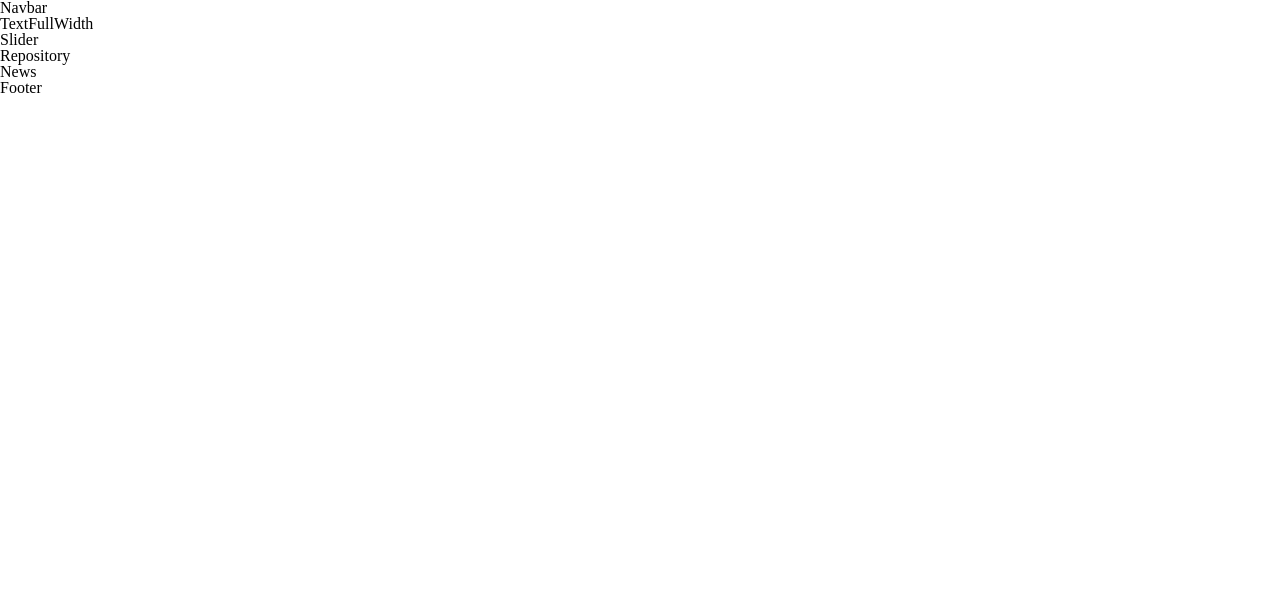
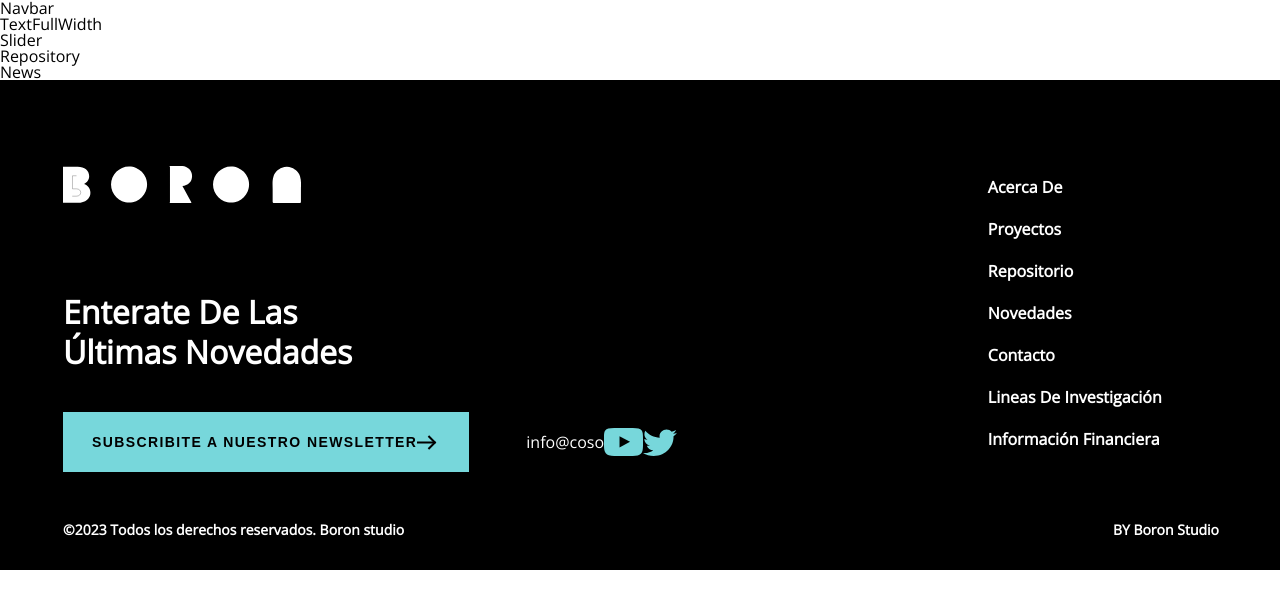
Before and after one commit to Arctic-T/boroa-test, a React (Vite) app: page / in a window 1280 px wide. Shown: the top 608 px of the page. Built offline with nearby package versions, Linux system fonts and the light colour scheme.

Commit message:
footer component styles

```diff
--- a/index.html
+++ b/index.html
@@ -3,6 +3,12 @@
   <head>
     <meta charset="UTF-8" />
     <link rel="icon" type="image/svg+xml" href="/vite.svg" />
+    <link rel="preconnect" href="https://fonts.googleapis.com" />
+    <link rel="preconnect" href="https://fonts.gstatic.com" crossorigin />
+    <link
+      href="https://fonts.googleapis.com/css2?family=Open+Sans&display=swap"
+      rel="stylesheet"
+    />
     <meta name="viewport" content="width=device-width, initial-scale=1.0" />
     <title>Vite + React</title>
   </head>
--- a/src/components/Footer.jsx
+++ b/src/components/Footer.jsx
@@ -1,5 +1,42 @@
+import Boron from "../icons/boron";
+import Twitter from "../icons/twiiter";
+import Youtube from "../icons/youtube";
+import RightArrow from "../icons/right-arrow";
+
 export default function Footer() {
   return (
-    <p>Footer</p>
-  )
+    <footer className="footer">
+      <div className="footer-content">
+        <div className="footer-boron">
+          <div className="footer-boron-icon">
+            <Boron />
+          </div>
+          <p className="footer-news">enterate de las últimas novedades</p>
+          <div className="footer-information">
+            <button className="footer-information-button">
+              <span>Subscribite a nuestro newsletter</span> <RightArrow />
+            </button>
+            <p>info@coso</p>
+            <Youtube />
+            <Twitter />
+          </div>
+        </div>
+        <div className="footer-list-wrapper">
+          <ul className="footer-list">
+            <li>acerca de</li>
+            <li>proyectos</li>
+            <li>repositorio</li>
+            <li>novedades</li>
+            <li>contacto</li>
+            <li>lineas de investigación</li>
+            <li>información financiera</li>
+          </ul>
+        </div>
+      </div>
+      <div className="footer-copyright">
+        <p>©2023 Todos los derechos reservados. Boron studio</p>
+        <p className="footer-by">bY boron studio</p>
+      </div>
+    </footer>
+  );
 }
--- /dev/null
+++ b/src/icons/boron.jsx
@@ -0,0 +1,45 @@
+export default function Boron() {
+  return (
+    <svg
+      width="238"
+      height="37"
+      viewBox="0 0 238 37"
+      fill="none"
+      xmlns="http://www.w3.org/2000/svg"
+    >
+      <g clip-path="url(#clip0_1_244)">
+        <path
+          d="M59.0476 35.1645C56.9215 34.2417 54.9877 32.9287 53.3466 31.2937C51.7056 29.655 50.386 27.7244 49.4558 25.6014C48.5125 23.3775 48.0277 20.9865 48.0305 18.5714C48.0277 16.1608 48.5125 13.7745 49.4558 11.5556C50.3842 9.43159 51.704 7.50065 53.3466 5.86331C54.9802 4.22291 56.9161 2.91333 59.0476 2.00674C61.2681 1.05918 63.6591 0.574903 66.0739 0.583659C68.4888 0.573294 70.8803 1.05763 73.1004 2.00674C75.2293 2.91801 77.1643 4.22701 78.8013 5.86331C80.4369 7.49749 81.7431 9.42987 82.6494 11.5556C83.5984 13.7728 84.0834 16.1602 84.0746 18.5714C84.0837 20.9871 83.5987 23.3793 82.6494 25.6014C81.7397 27.7253 80.4339 29.657 78.8013 31.2937C77.1575 32.9253 75.2244 34.2379 73.1004 35.1645C70.8784 36.1074 68.4882 36.5915 66.0739 36.5875C63.6597 36.5903 61.2699 36.1063 59.0476 35.1645Z"
+          fill="white"
+        />
+        <path
+          d="M119.435 19.9086C121.983 19.8873 124.42 18.8648 126.219 17.0625C127.153 16.1616 127.889 15.0763 128.38 13.8757C128.87 12.6751 129.105 11.3856 129.069 10.0894C129.077 7.47229 128.053 4.9572 126.219 3.08784C125.344 2.15561 124.293 1.4063 123.126 0.88348C121.959 0.360662 120.699 0.0747911 119.421 0.0424805H106.465C106.223 0.0424805 106.964 0.697059 106.964 0.938982V36.2598C106.964 36.5017 106.223 37.0425 106.465 37.0425H127.986C128.114 37.0425 128.214 36.7721 128.285 36.6582C128.32 36.59 128.339 36.5143 128.339 36.4376C128.339 36.3609 128.32 36.2853 128.285 36.2171L119.435 19.9086Z"
+          fill="white"
+        />
+        <path
+          d="M161.037 35.1644C158.913 34.239 156.979 32.9263 155.336 31.2936C153.695 29.655 152.376 27.7244 151.446 25.6013C150.502 23.3774 150.017 20.9865 150.02 18.5713C150.017 16.1608 150.502 13.7745 151.446 11.5556C152.374 9.43155 153.694 7.50062 155.336 5.86327C156.972 4.22589 158.908 2.91673 161.037 2.0067C163.258 1.05914 165.649 0.574866 168.064 0.583622C170.483 0.574528 172.879 1.05878 175.104 2.0067C177.234 2.91673 179.169 4.22589 180.805 5.86327C182.446 7.49357 183.753 9.42692 184.654 11.5556C185.61 13.7705 186.095 16.1595 186.079 18.5713C186.095 20.9878 185.61 23.3814 184.654 25.6013C183.749 27.7281 182.443 29.6608 180.805 31.2936C179.162 32.9263 177.229 34.239 175.104 35.1644C172.877 36.1063 170.483 36.5903 168.064 36.5875C165.65 36.5903 163.26 36.1063 161.037 35.1644Z"
+          fill="white"
+        />
+        <path
+          d="M14.7085 36.7439H0V0.782715H14.6657C21.6066 0.782715 26.1816 4.625 26.1816 10.2319C26.1717 11.8767 25.6863 13.4836 24.7836 14.8594C23.881 16.2353 22.5997 17.3216 21.0935 17.9877C22.9126 18.612 24.4955 19.7797 25.6274 21.3326C26.7594 22.8854 27.3856 24.7482 27.4215 26.6685C27.4215 32.6739 22.3763 36.7439 14.7085 36.7439Z"
+          fill="white"
+        />
+        <path
+          d="M9.22119 30.1975H13.2405C16.0909 30.1975 17.73 28.6179 17.73 26.526C17.73 24.434 16.0054 22.8544 13.4543 22.8544H9.47781V9.77637H13.5254"
+          stroke="black"
+          stroke-width="0.25"
+          stroke-miterlimit="10"
+        />
+        <path
+          d="M237.06 10.3886C236.402 8.40372 235.295 6.59701 233.824 5.10903C232.359 3.60061 230.571 2.44274 228.594 1.7221C227.071 1.15235 225.459 0.858364 223.833 0.854004C222.189 0.858551 220.558 1.15243 219.016 1.7221C217.026 2.44188 215.224 3.59944 213.743 5.10903C212.272 6.59701 211.165 8.40372 210.507 10.3886C209.082 14.5156 209.652 19.0125 209.652 23.296V35.5771C209.652 35.8048 209.652 36.4167 209.852 36.559C210.051 36.7013 210.179 37.0002 210.35 37.0002H237.259C237.43 37.0002 237.601 36.6728 237.744 36.559C237.886 36.4452 237.929 35.9756 237.929 35.7336C237.929 31.6494 237.929 27.4656 237.929 23.3813C237.929 19.2971 238.413 14.5156 237.06 10.3886Z"
+          fill="white"
+        />
+      </g>
+      <defs>
+        <clipPath id="clip0_1_244">
+          <rect width="238" height="37" fill="white" />
+        </clipPath>
+      </defs>
+    </svg>
+  );
+}
--- /dev/null
+++ b/src/icons/right-arrow.jsx
@@ -0,0 +1,23 @@
+export default function RightArrow() {
+  return (
+    <svg
+      width="20"
+      height="15"
+      viewBox="0 0 20 15"
+      fill="none"
+      xmlns="http://www.w3.org/2000/svg"
+    >
+      <path
+        d="M11.4395 1L17.9395 7.5L11.4395 14"
+        stroke="black"
+        stroke-width="2"
+      />
+      <path
+        d="M17.4691 7.5H1.00024"
+        stroke="black"
+        stroke-width="2"
+        stroke-linecap="square"
+      />
+    </svg>
+  );
+}
--- /dev/null
+++ b/src/icons/twiiter.jsx
@@ -0,0 +1,18 @@
+export default function Twitter() {
+  return (
+    <svg
+      width="34"
+      height="27"
+      viewBox="0 0 34 27"
+      fill="none"
+      xmlns="http://www.w3.org/2000/svg"
+    >
+      <path
+        fill-rule="evenodd"
+        clip-rule="evenodd"
+        d="M10.6803 26.9999C23.5102 26.9999 30.5306 16.848 30.5306 8.05925C30.5306 7.77364 30.5306 7.48802 30.517 7.20241C31.8775 6.26771 33.0612 5.08642 34 3.74928C32.7483 4.28154 31.4014 4.632 29.9864 4.80076C31.4286 3.9829 32.5306 2.67176 33.0612 1.11393C31.7143 1.87986 30.2177 2.42512 28.6259 2.72371C27.3469 1.42551 25.5374 0.620605 23.5374 0.620605C19.6871 0.620605 16.5578 3.60651 16.5578 7.28041C16.5578 7.79969 16.6259 8.30585 16.7347 8.79916C10.9388 8.52654 5.79591 5.86537 2.35374 1.84096C1.7551 2.82759 1.41496 3.96988 1.41496 5.19019C1.41496 7.50097 2.65307 9.53919 4.51702 10.7335C3.37416 10.6946 2.29932 10.3961 1.36054 9.90274C1.36054 9.9287 1.36054 9.95468 1.36054 9.99362C1.36054 13.2131 3.7687 15.9133 6.95237 16.5235C6.36734 16.6793 5.7551 16.7572 5.11564 16.7572C4.66666 16.7572 4.23129 16.7183 3.80952 16.6404C4.69388 19.2887 7.27891 21.21 10.3265 21.2619C7.93197 23.0534 4.92518 24.118 1.65987 24.118C1.10205 24.118 0.544218 24.092 0 24.0271C3.07483 25.8965 6.74831 26.9999 10.6803 26.9999Z"
+        fill="#77D7DB"
+      />
+    </svg>
+  );
+}
--- /dev/null
+++ b/src/icons/youtube.jsx
@@ -0,0 +1,18 @@
+export default function Twitter() {
+  return (
+    <svg
+      width="39"
+      height="28"
+      viewBox="0 0 39 28"
+      fill="none"
+      xmlns="http://www.w3.org/2000/svg"
+    >
+      <path
+        fill-rule="evenodd"
+        clip-rule="evenodd"
+        d="M10.19 0C0 0 0 3.00403 0 10.3905V17.6095C0 24.6345 1.44314 28 10.19 28H28.81C36.7101 28 39 26.0326 39 17.6095V10.3905C39 2.61547 38.6149 0 28.81 0H10.19ZM15.5157 8.1547L26.0274 13.8028L15.5157 19.4873V8.1547Z"
+        fill="#77D7DB"
+      />
+    </svg>
+  );
+}
--- /dev/null
+++ b/src/styles/footer.scss
@@ -0,0 +1,70 @@
+.footer {
+  background-color: #000000;
+  color: #ffffff;
+  padding: 86px 61px 20px 63px;
+}
+
+.footer-content {
+  display: flex;
+  margin-bottom: 38px;
+}
+
+.footer-boron {
+  width: 80%;
+}
+
+.footer-boron-icon {
+  margin-bottom: 87px;
+}
+
+.footer-news {
+  font-weight: 700;
+  font-size: 32px;
+  line-height: 40px;
+  max-width: 356px;
+  margin-bottom: 40px;
+}
+
+.footer-information {
+  display: flex;
+  align-items: center;
+}
+
+.footer-information-button {
+  padding: 10px 32px 10px 29px;
+  background-color: #77d7db;
+  border: 0;
+  outline: 0;
+  letter-spacing: 0.1em;
+  text-transform: uppercase;
+  font-weight: 700;
+  font-size: 14px;
+  line-height: 40px;
+  display: flex;
+  align-items: center;
+  margin-right: 57px;
+}
+
+.footer-list-wrapped {
+  width: 20%;
+}
+
+.footer-list {
+  font-weight: 600;
+  font-size: 16px;
+  line-height: 42px;
+}
+
+.footer-copyright {
+  display: flex;
+  justify-content: space-between;
+  font-weight: 700;
+  font-size: 14px;
+  line-height: 40px;
+}
+
+.footer-news,
+.footer-by,
+.footer-list {
+  text-transform: capitalize;
+}
--- /dev/null
+++ b/src/styles/general.scss
@@ -0,0 +1,3 @@
+body {
+  font-family: "Open Sans", sans-serif;
+}
--- a/src/styles/reset.scss
+++ b/src/styles/reset.scss
@@ -1,47 +1,128 @@
-/* http://meyerweb.com/eric/tools/css/reset/
-   v2.0 | 20110126
-   License: none (public domain)
-*/
-
-html, body, div, span, applet, object, iframe,
-h1, h2, h3, h4, h5, h6, p, blockquote, pre,
-a, abbr, acronym, address, big, cite, code,
-del, dfn, em, img, ins, kbd, q, s, samp,
-small, strike, strong, sub, sup, tt, var,
-b, u, i, center,
-dl, dt, dd, ol, ul, li,
-fieldset, form, label, legend,
-table, caption, tbody, tfoot, thead, tr, th, td,
-article, aside, canvas, details, embed,
-figure, figcaption, footer, header, hgroup,
-menu, nav, output, ruby, section, summary,
-time, mark, audio, video {
+html,
+body,
+div,
+span,
+applet,
+object,
+iframe,
+h1,
+h2,
+h3,
+h4,
+h5,
+h6,
+p,
+blockquote,
+pre,
+a,
+abbr,
+acronym,
+address,
+big,
+cite,
+code,
+del,
+dfn,
+em,
+img,
+ins,
+kbd,
+q,
+s,
+samp,
+small,
+strike,
+strong,
+sub,
+sup,
+tt,
+var,
+b,
+u,
+i,
+center,
+dl,
+dt,
+dd,
+ol,
+ul,
+li,
+fieldset,
+form,
+label,
+legend,
+table,
+caption,
+tbody,
+tfoot,
+thead,
+tr,
+th,
+td,
+article,
+aside,
+canvas,
+details,
+embed,
+figure,
+figcaption,
+footer,
+header,
+hgroup,
+menu,
+nav,
+output,
+ruby,
+section,
+summary,
+time,
+mark,
+audio,
+video {
   margin: 0;
   padding: 0;
   border: 0;
   font-size: 100%;
-	font: inherit;
   vertical-align: baseline;
 }
+
 /* HTML5 display-role reset for older browsers */
-article, aside, details, figcaption, figure,
-footer, header, hgroup, menu, nav, section {
+article,
+aside,
+details,
+figcaption,
+figure,
+footer,
+header,
+hgroup,
+menu,
+nav,
+section {
   display: block;
 }
+
 body {
   line-height: 1;
 }
-ol, ul {
+
+ol,
+ul {
   list-style: none;
 }
-blockquote, q {
+
+blockquote,
+q {
   quotes: none;
 }
-blockquote:before, blockquote:after,
-q:before, q:after {
-	content: '';
+
+blockquote:before,
+blockquote:after,
+q:before,
+q:after {
+  content: "";
   content: none;
 }
+
 table {
   border-collapse: collapse;
   border-spacing: 0;
--- a/src/styles/styles.scss
+++ b/src/styles/styles.scss
@@ -1 +1,3 @@
 @use "./reset.scss";
+@use "./general.scss";
+@use "./footer.scss";
```
Lines whose indentation alone changed are shown as unchanged.
